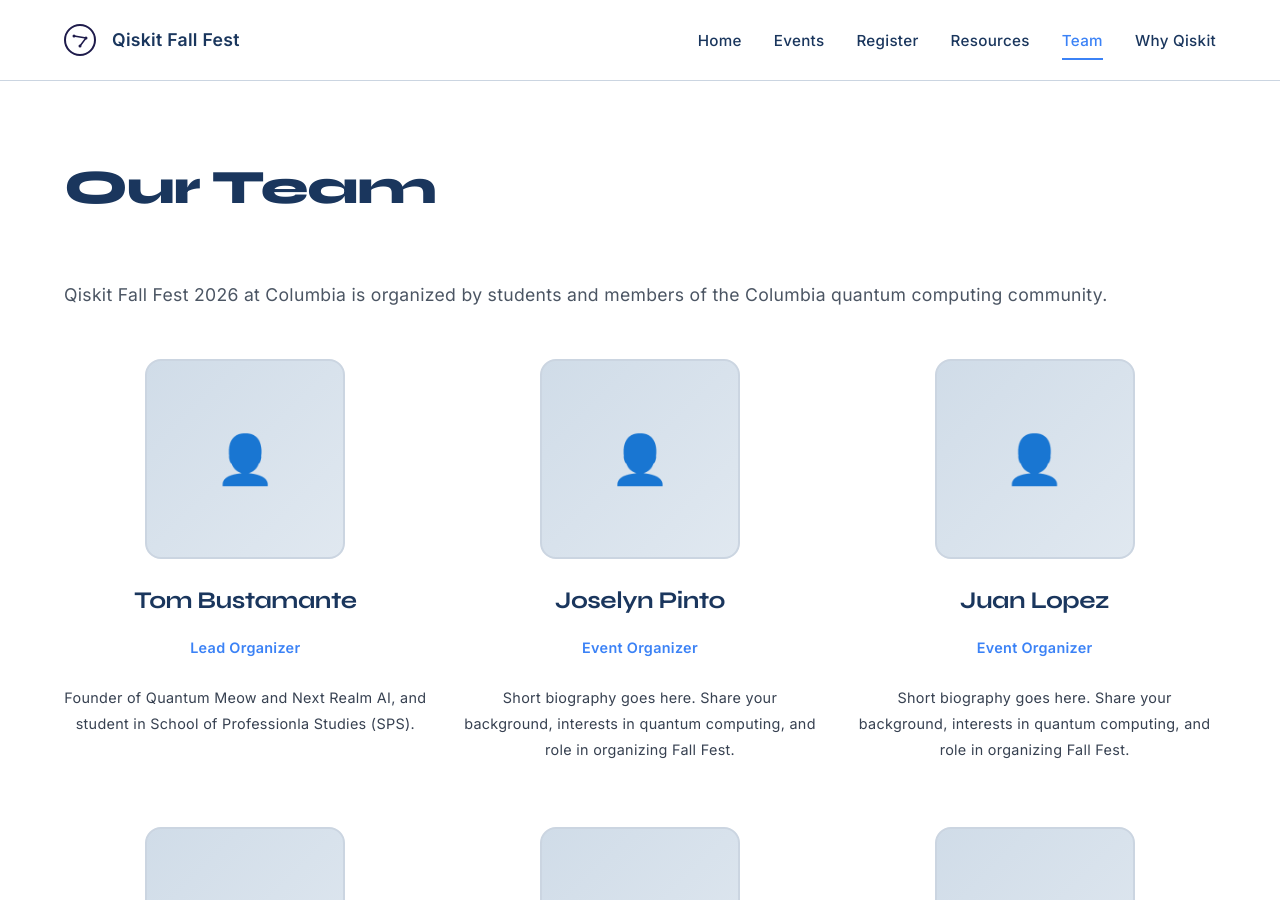
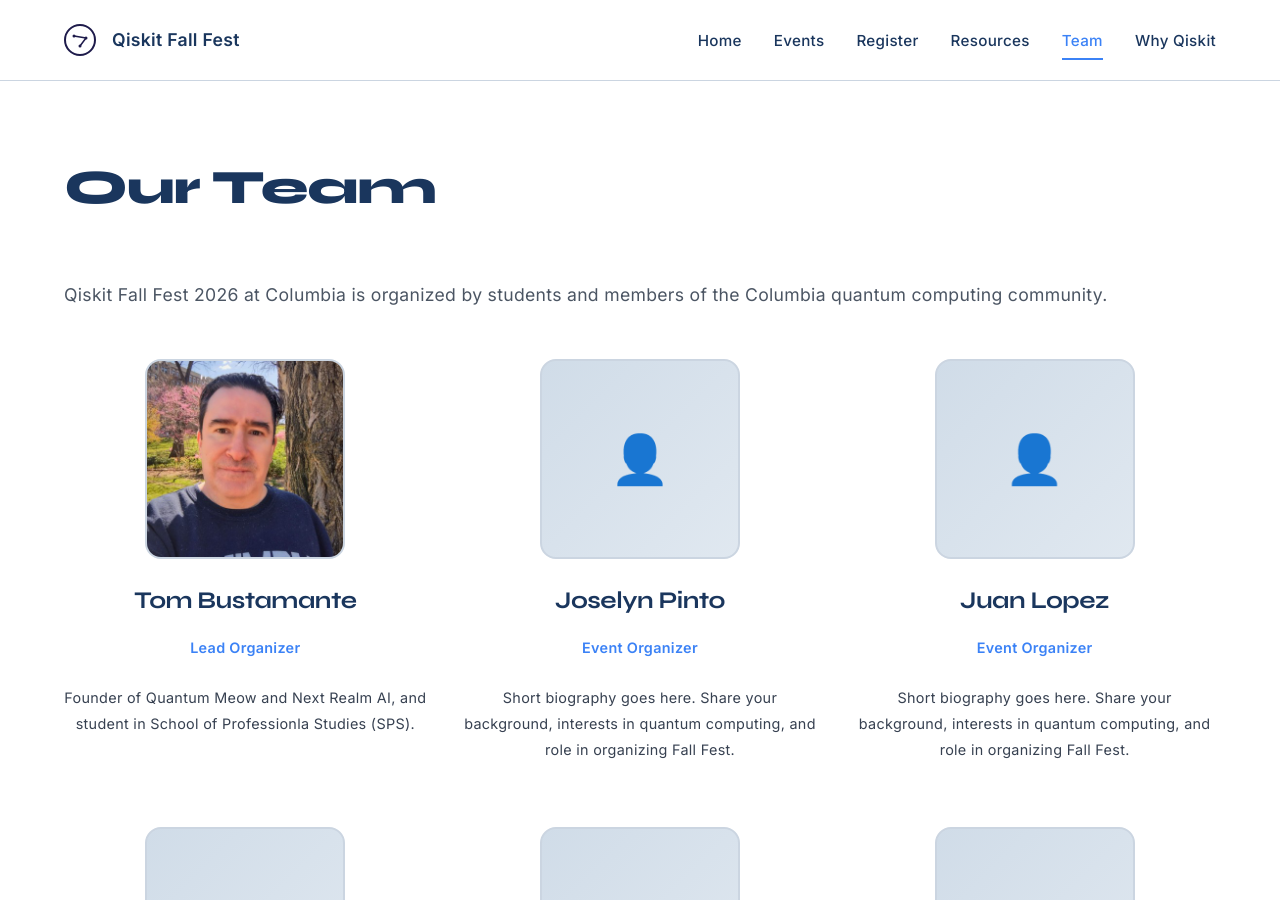
Before and after one commit to QuantumMeow/columbia-qiskit-fall-fest-2026, a Jekyll site: the page built from team.md, in a window 1280 px wide and 900 px high. Built offline with Jekyll 4.4.1, drawn with Linux system fonts in a browser that asks for light colours.

Commit message:
Update team.md

```diff
--- a/team.md
+++ b/team.md
@@ -13,7 +13,9 @@ title: Team
 
         <div class="team-grid">
             <div class="team-member">
-                <div class="member-photo">👤</div>
+                <div class="member-photo">
+                   <img src="/assets/images/tom_bustamante.jpeg" alt="Tom Bustamante">
+                </div>
                 <h3>Tom Bustamante</h3>
                 <p class="member-role">Lead Organizer</p>
                 <p class="member-bio">Founder of Quantum Meow and Next Realm AI, and student in School of Professionla Studies (SPS).</p>
```
